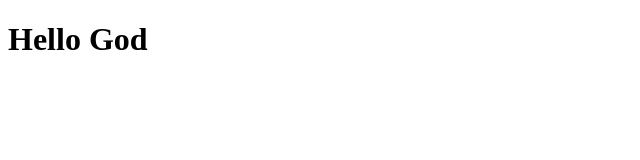
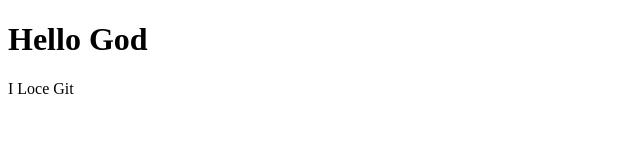
Before and after one commit to HosseinAmouzad84/firstProject, a plain HTML site: page index.html in a window 1280 px wide. Shown: the full height of the page, 0-640 px from the left. Drawn offline with Linux system fonts and the light colour scheme.

Commit message:
second commit

```diff
--- a/index.html
+++ b/index.html
@@ -11,6 +11,7 @@
 
     <h1>Hello God</h1>
 
+    <p>I Loce Git</p>
 
     <script src="/assets/materialize/js/materialize.min.js"></script>
     <script src="/assets/js/main.js"></script>
```
Also changed, not shown: assets/css/main.css (added).
